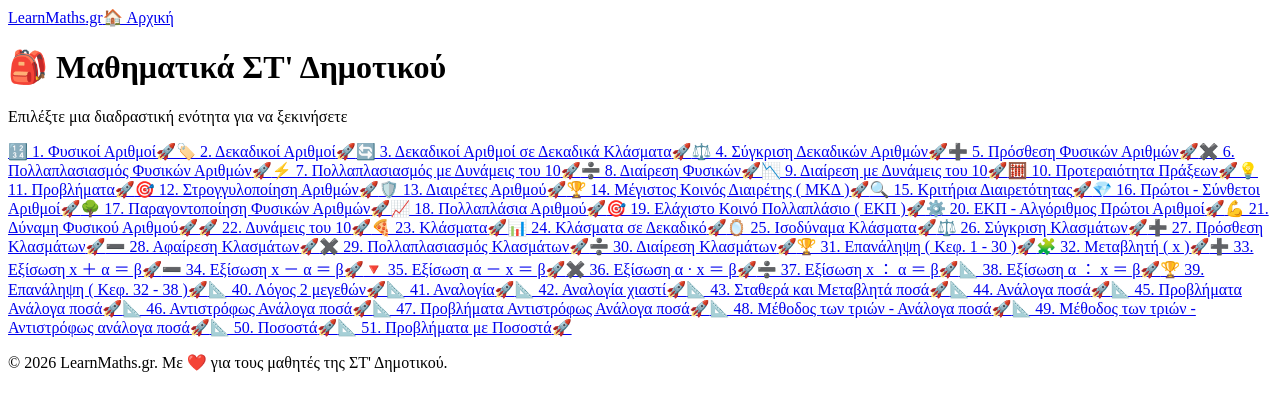
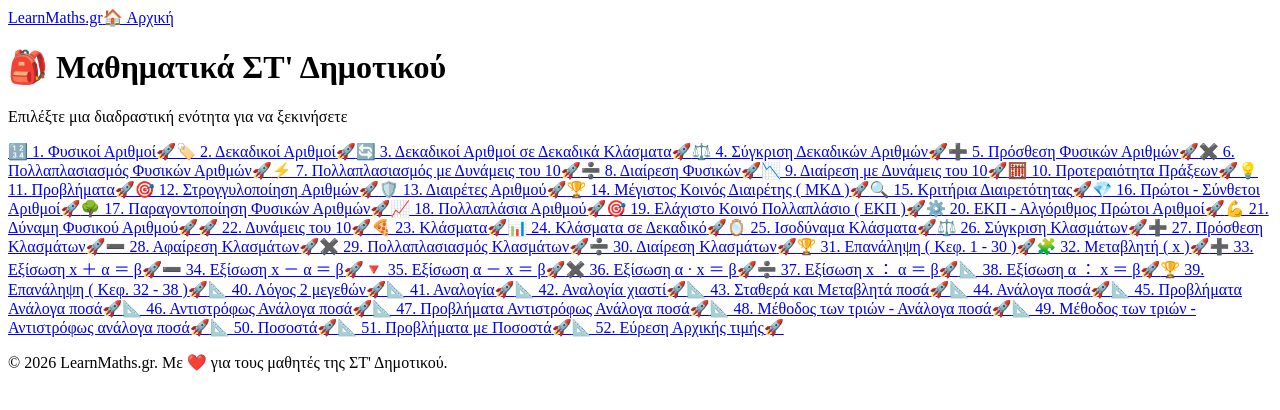
Before and after one commit to gkrimpas-lab/learn-maths-2026, a Next.js app: page /st-dimotikou in a window 1280 px wide. Shown: the top 410 px of the page. Built offline with nearby package versions, Linux system fonts and the light colour scheme.

Commit message:
Add new problem entry for finding initial value

```diff
--- a/pages/st-dimotikou/index.js
+++ b/pages/st-dimotikou/index.js
@@ -55,7 +55,8 @@ export default function STDimotikouMenu() {
     { id: '48-methodos-trion', label: '📐 48. Μέθοδος των τριών - Ανάλογα ποσά', href: '/st-dimotikou/48-methodos-trion' },
     { id: '49-methodos-trion-ant-analoga', label: '📐 49. Μέθοδος των τριών - Αντιστρόφως ανάλογα ποσά', href: '/st-dimotikou/49-methodos-trion-ant-analoga' },
     { id: '50-pososta', label: '📐 50. Ποσοστά', href: '/st-dimotikou/50-pososta' },
-    { id: '51-brisko-pososta', label: '📐 51. Προβλήματα με Ποσοστά', href: '/st-dimotikou/51-brisko-pososta' }
+    { id: '51-brisko-pososta', label: '📐 51. Προβλήματα με Ποσοστά', href: '/st-dimotikou/51-brisko-pososta' },
+    { id: '52-brisko-arxiki-timi', label: '📐 52. Εύρεση Αρχικής τιμής', href: '/st-dimotikou/52-brisko-arxiki-timi' }
   ];
 
   return (
```
